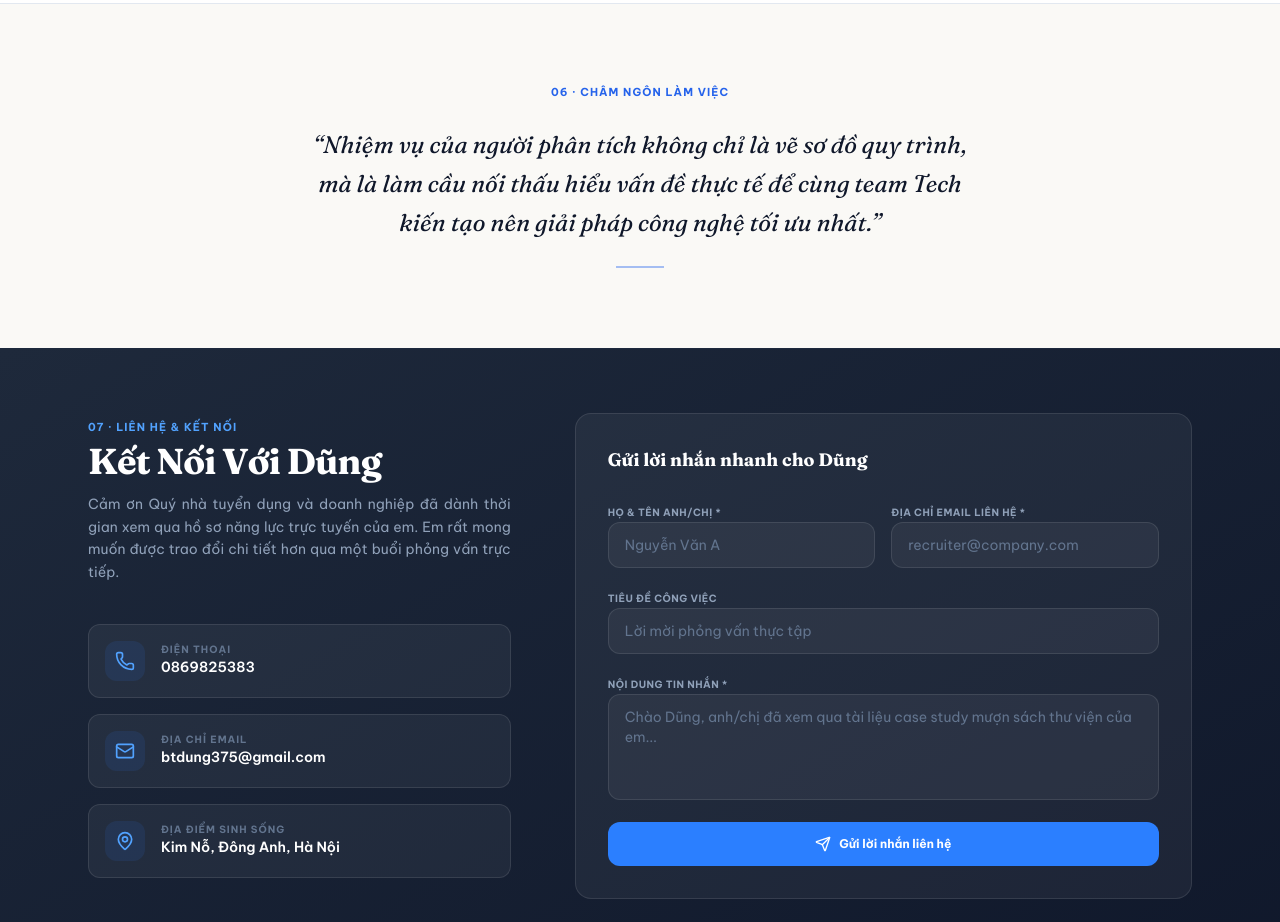
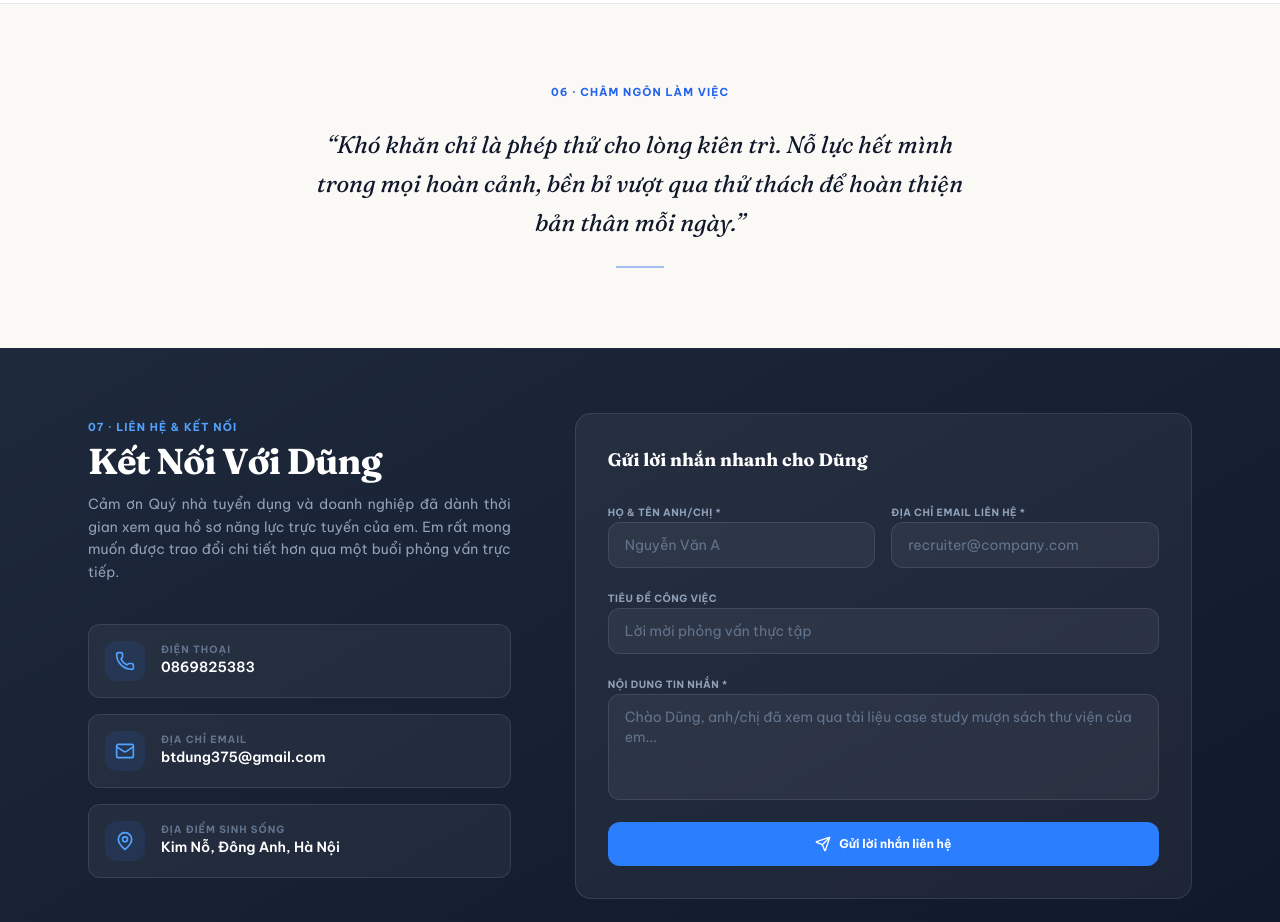
Before and after one commit to btdung375-design/portfolio, a React (Vite) app: page / in a window 1280 px wide. Shown: the part 4840-5762 px from the top of the page. Built offline with nearby package versions, Linux system fonts and the light colour scheme.

Commit message:
style: update motto in App.tsx to personal perseverance quote

```diff
--- a/src/App.tsx
+++ b/src/App.tsx
@@ -41,7 +41,7 @@ export default function App() {
               06 · Châm Ngôn Làm Việc
             </span>
             <blockquote className="font-serif text-xl md:text-2xl font-semibold italic text-[#0F172A] leading-relaxed max-w-2xl mx-auto">
-              “Nhiệm vụ của người phân tích không chỉ là vẽ sơ đồ quy trình, mà là làm cầu nối thấu hiểu vấn đề thực tế để cùng team Tech kiến tạo nên giải pháp công nghệ tối ưu nhất.”
+              “Khó khăn chỉ là phép thử cho lòng kiên trì. Nỗ lực hết mình trong mọi hoàn cảnh, bền bỉ vượt qua thử thách để hoàn thiện bản thân mỗi ngày.”
             </blockquote>
             <div className="w-12 h-0.5 bg-[#2563EB]/40 mx-auto mt-6"></div>
           </div>
```
